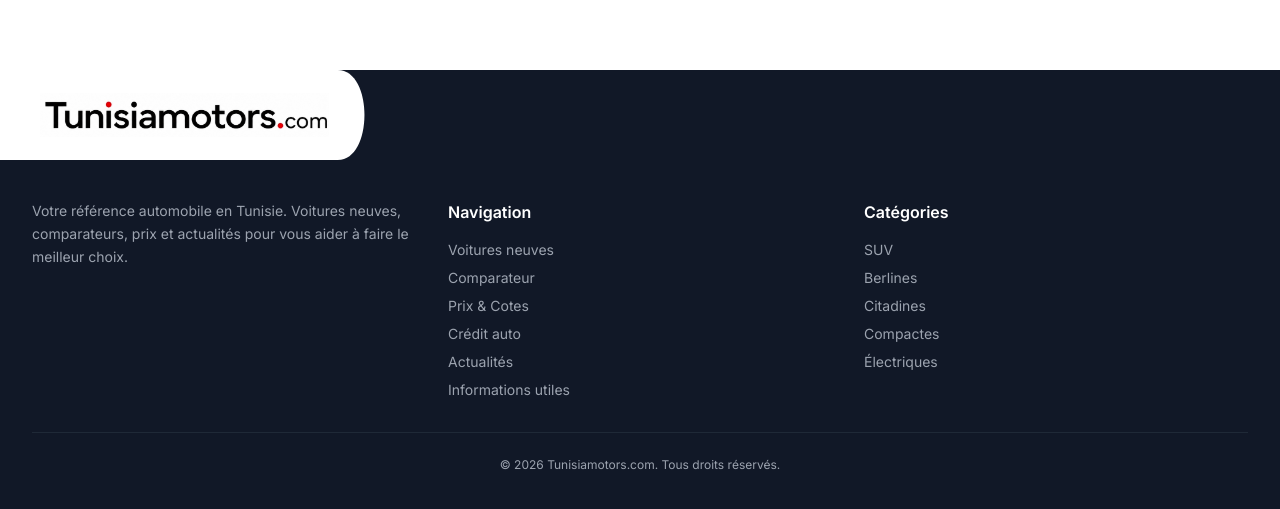
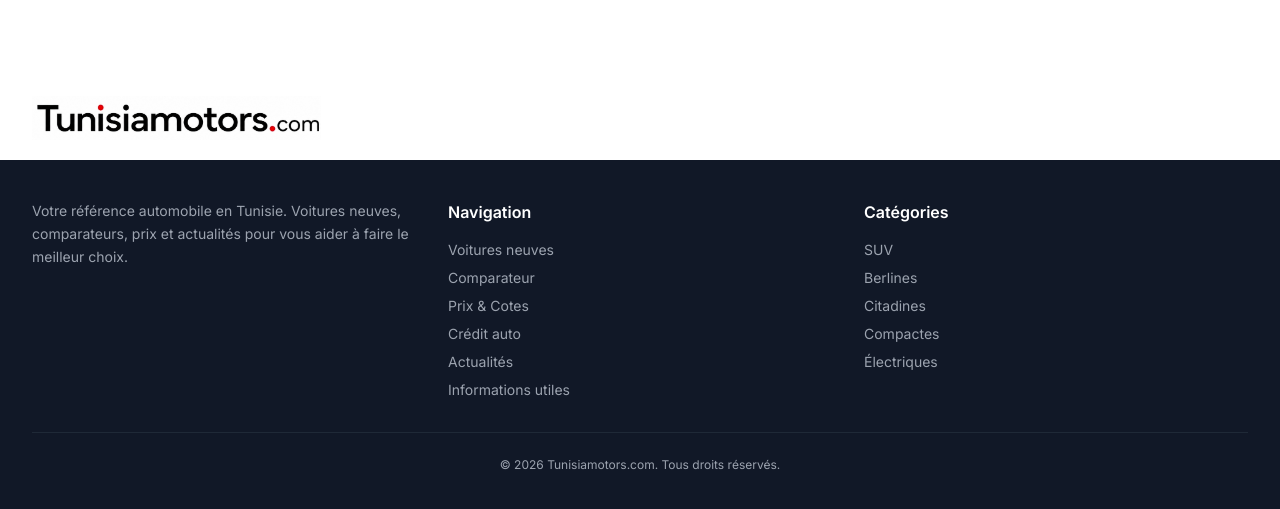
Before and after one commit to samibeizig-lgtm/auto-guide, a Nuxt app: page / in a window 1280 px wide. Shown: the part 287-796 px from the top of the page. Built offline with nearby package versions, Linux system fonts and the light colour scheme; no server answers.

Commit message:
Footer: full white logo row, dark content row, aligned columns
https://claude.ai/code/session_01WKbgp4xPdACKzQESXjiBhS

```diff
--- a/components/AppFooter.vue
+++ b/components/AppFooter.vue
@@ -1,20 +1,17 @@
 <template>
-  <footer class="bg-gray-900 text-gray-400 mt-20">
+  <footer class="text-gray-400 mt-20">
 
-    <!-- Bande logo : fond blanc à gauche, courbe douce vers le noir -->
-    <div class="relative" style="height:90px">
-      <svg class="absolute inset-0 w-full h-full" viewBox="0 0 1440 90" preserveAspectRatio="none" xmlns="http://www.w3.org/2000/svg">
-        <!-- Courbe cubique : tangentes horizontales = transition parfaitement douce -->
-        <path d="M0,0 L380,0 C420,0 420,90 380,90 L0,90 Z" fill="white"/>
-      </svg>
-      <div class="relative z-10 h-full flex items-center px-10">
+    <!-- Ligne logo : fond blanc -->
+    <div class="bg-white">
+      <div class="max-w-7xl mx-auto px-4 sm:px-6 lg:px-8 py-5">
         <NuxtLink to="/">
           <img src="/logo-site.jpg" alt="Tunisiamotors.com" class="h-11 w-auto" />
         </NuxtLink>
       </div>
     </div>
 
-    <!-- Contenu footer -->
+    <!-- Contenu footer : fond noir -->
+    <div class="bg-gray-900">
       <div class="max-w-7xl mx-auto px-4 sm:px-6 lg:px-8 py-10">
         <div class="grid grid-cols-1 md:grid-cols-3 gap-8 mb-8">
 
@@ -52,5 +49,6 @@
           © {{ new Date().getFullYear() }} Tunisiamotors.com. Tous droits réservés.
         </div>
       </div>
+    </div>
   </footer>
 </template>
```
Lines whose indentation alone changed are shown as unchanged.
